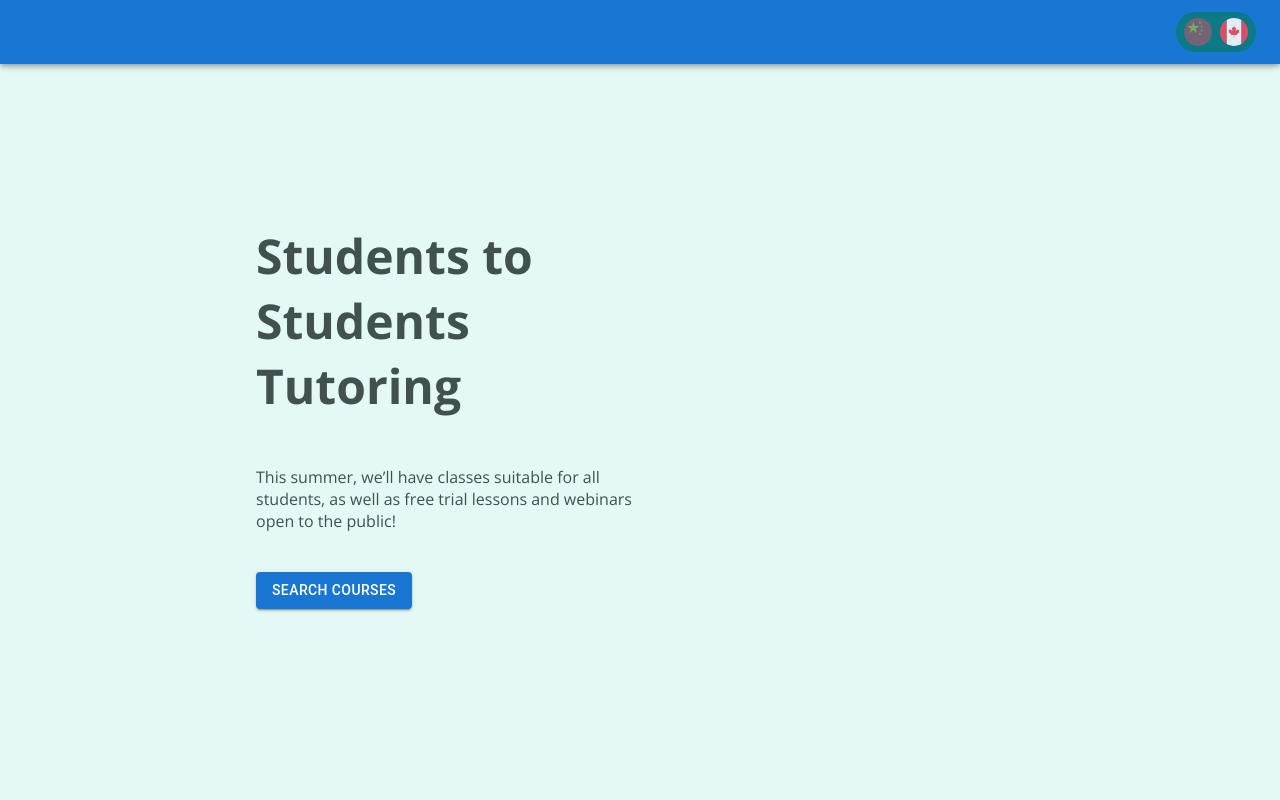
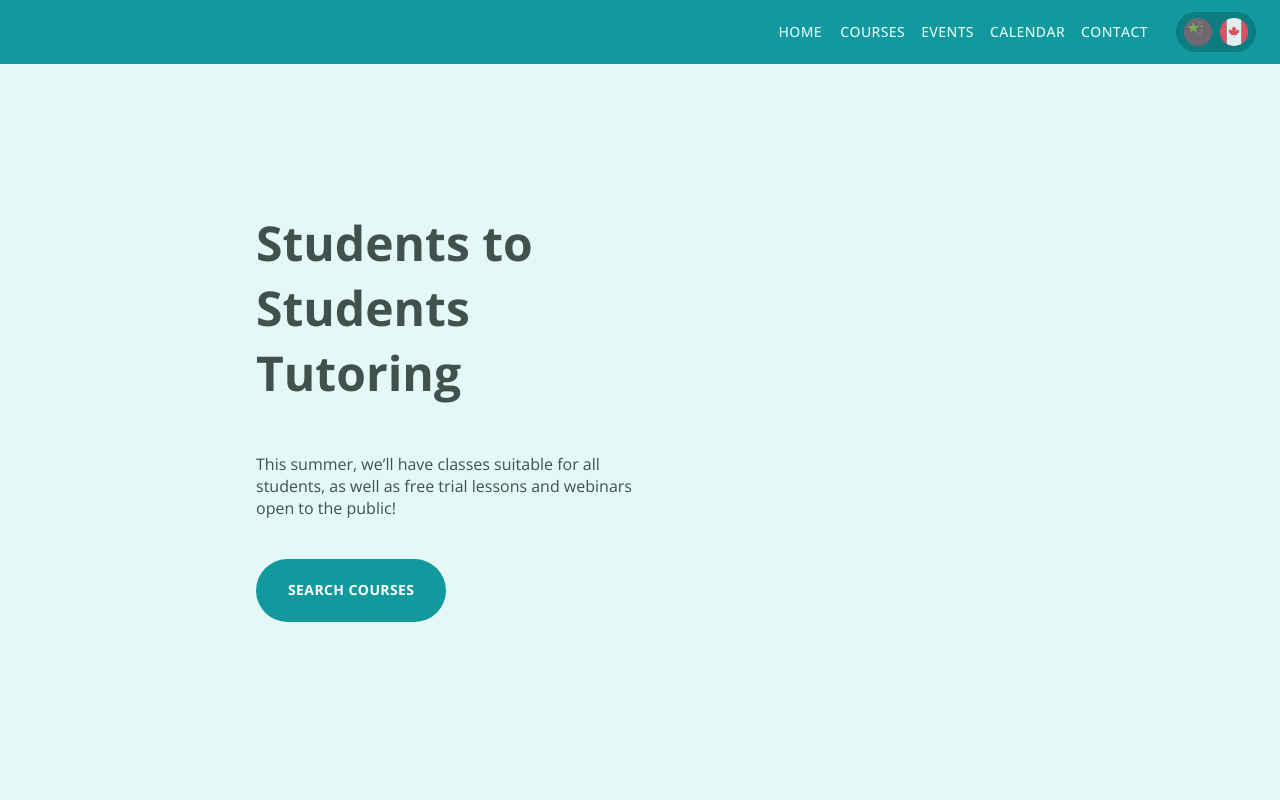
Before and after one commit to S2ST/tutoring-website, a Next.js app in the folder tutoring-site/: page / in a window 1280 px wide. Shown: the top 800 px of the page. Built offline with nearby package versions, Linux system fonts and the light colour scheme.

Commit message:
changed mui style injection

```diff
--- a/tutoring-site/package.json
+++ b/tutoring-site/package.json
@@ -19,11 +19,11 @@
     "next": "12.1.6",
     "react": "18.2.0",
     "react-dom": "18.2.0",
-    "react-icons": "^4.4.0",
-    "sass": "^1.53.0"
+    "react-icons": "^4.4.0"
   },
   "devDependencies": {
     "eslint": "8.18.0",
-    "eslint-config-next": "12.1.6"
+    "eslint-config-next": "12.1.6",
+    "sass": "^1.53.0"
   }
 }
--- a/tutoring-site/pages/_app.js
+++ b/tutoring-site/pages/_app.js
@@ -1,8 +1,13 @@
 import '../styles/globals.scss'
 import { LanguageContextProvider } from '../context/LangContext';
+import { StyledEngineProvider } from '@mui/material';
+import React, { useState, useEffect, useRef } from 'react'
+
 
 function MyApp({ Component, pageProps }) {
-  return <LanguageContextProvider><Component {...pageProps} /></LanguageContextProvider>
+
+
+  return <StyledEngineProvider injectFirst><LanguageContextProvider><Component {...pageProps} /></LanguageContextProvider></StyledEngineProvider>
 }
 
 export default MyApp
```
Also changed, not shown: 2 other files (tests, documents, lock files or other folders).
